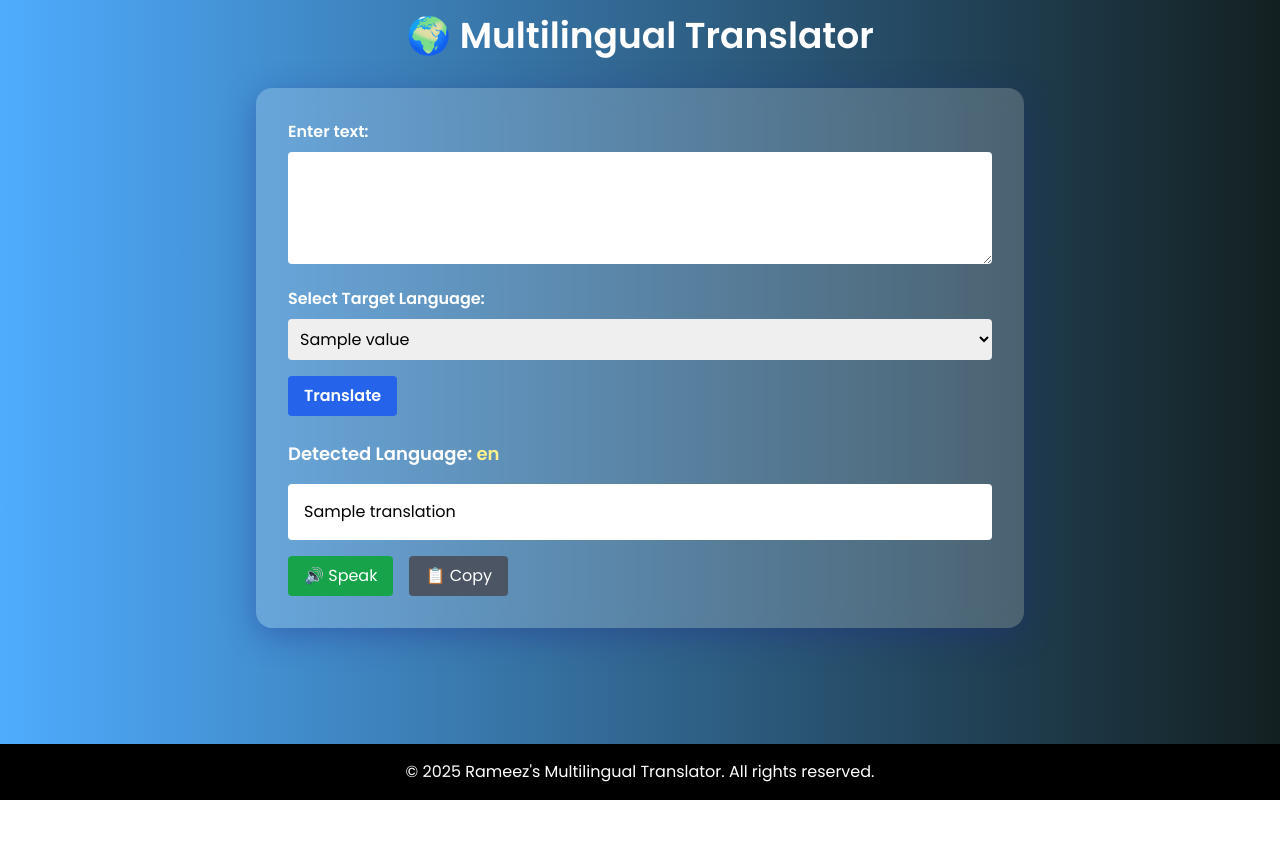
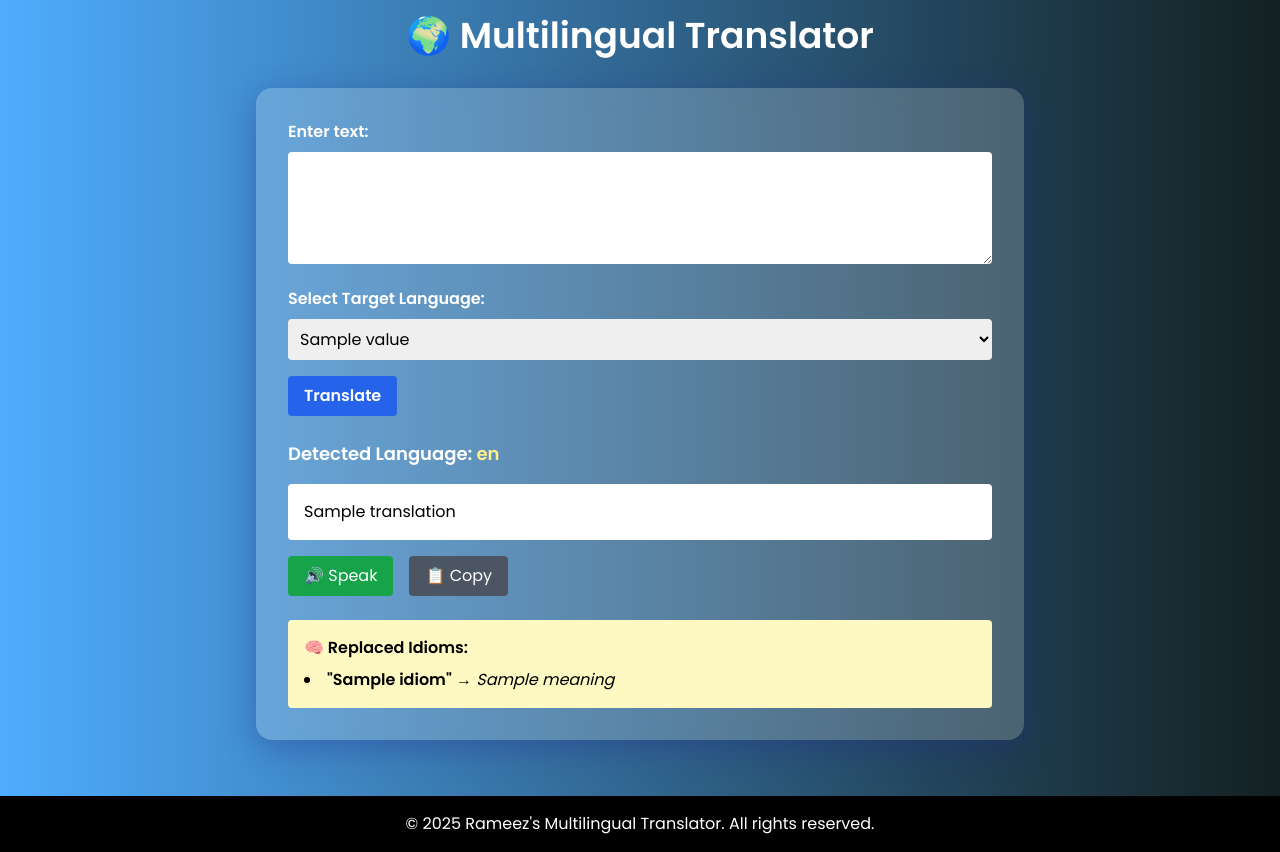
Before and after one commit to rameezwangde/translator-app, a Flask app: template translator/templates/index.html in a window 1280 px wide. Before the commit the page ends 800 px from the top, so only its background shows below. Run offline with Flask 3, Linux system fonts and the light colour scheme; the template is opened without the code that fills it: most values are stand-ins (such as "Sample title", 1, 10 or a date in 2020); some libraries are stand-ins or nearby versions.

Commit message:
Update index.html

```diff
--- a/translator/templates/index.html
+++ b/translator/templates/index.html
@@ -6,7 +6,6 @@
   <meta name="viewport" content="width=device-width, initial-scale=1.0" />
   <title>Multilingual Translator</title>
   <script src="https://cdn.tailwindcss.com"></script>
-  <link rel="preconnect" href="https://fonts.googleapis.com">
   <link href="https://fonts.googleapis.com/css2?family=Poppins:wght@400;600&display=swap" rel="stylesheet">
   <style>
     body {
@@ -43,8 +42,8 @@
 </head>
 
 <body class="text-white">
-  <div class="container mx-auto px-4 sm:px-6 lg:px-8 p-4 flex-grow">
-    <h1 class="text-3xl sm:text-4xl font-bold text-center mb-8 fade-in">🌍 Multilingual Translator</h1>
+  <div class="container mx-auto p-4 flex-grow">
+    <h1 class="text-4xl font-bold text-center mb-8 fade-in">🌍 Multilingual Translator</h1>
     <div class="max-w-3xl mx-auto glass fade-in">
       <form action="/trans" method="POST">
         <label class="block mb-2 font-semibold">Enter text:</label>
@@ -57,30 +56,37 @@
           {% endfor %}
         </select>
 
-        <button type="submit"
-          class="mt-4 bg-blue-600 hover:bg-blue-700 transition px-4 py-2 rounded font-semibold w-full sm:w-auto">Translate</button>
+        <button type="submit" class="mt-4 bg-blue-600 hover:bg-blue-700 transition px-4 py-2 rounded font-semibold">Translate</button>
       </form>
 
       {% if translation %}
       <div class="mt-6">
-        <p class="text-lg font-semibold">Detected Language:
-          <span class="text-yellow-200">{{ detected_lang }}</span>
-        </p>
+        <p class="text-lg font-semibold">Detected Language: <span class="text-yellow-200">{{ detected_lang }}</span></p>
         <div class="mt-4 p-4 bg-white text-black rounded">
           <p id="translated-text">{{ translation }}</p>
         </div>
 
-        <div class="flex flex-col sm:flex-row mt-4 gap-4">
-          <button onclick="speakText('{{ translation }}')"
-            class="bg-green-600 hover:bg-green-700 px-4 py-2 rounded">🔊 Speak</button>
+        <div class="flex mt-4 space-x-4">
+          <button onclick="speakText('{{ translation }}')" class="bg-green-600 hover:bg-green-700 px-4 py-2 rounded">🔊 Speak</button>
           <button onclick="copyText()" class="bg-gray-600 hover:bg-gray-700 px-4 py-2 rounded">📋 Copy</button>
         </div>
+      </div>
+      {% endif %}
+
+      {% if replacements %}
+      <div class="mt-6 bg-yellow-100 text-black p-4 rounded">
+        <h3 class="font-bold mb-2">🧠 Replaced Idioms:</h3>
+        <ul class="list-disc list-inside">
+          {% for idiom, meaning in replacements %}
+          <li><strong>"{{ idiom }}"</strong> → <em>{{ meaning }}</em></li>
+          {% endfor %}
+        </ul>
       </div>
       {% endif %}
     </div>
   </div>
 
-  <footer class="bg-black text-white text-center p-4 mt-8">
+  <footer class="bg-black text-white text-center p-4 mt-10">
     &copy; 2025 Rameez's Multilingual Translator. All rights reserved.
   </footer>
 
@@ -93,7 +99,9 @@
 
     function copyText() {
       const text = document.getElementById("translated-text").innerText;
-      navigator.clipboard.writeText(text).then(() => alert("Text copied to clipboard!"));
+      navigator.clipboard.writeText(text)
+        .then(() => alert("Text copied to clipboard!"))
+        .catch(err => alert("Failed to copy: " + err));
     }
   </script>
 </body>
```
